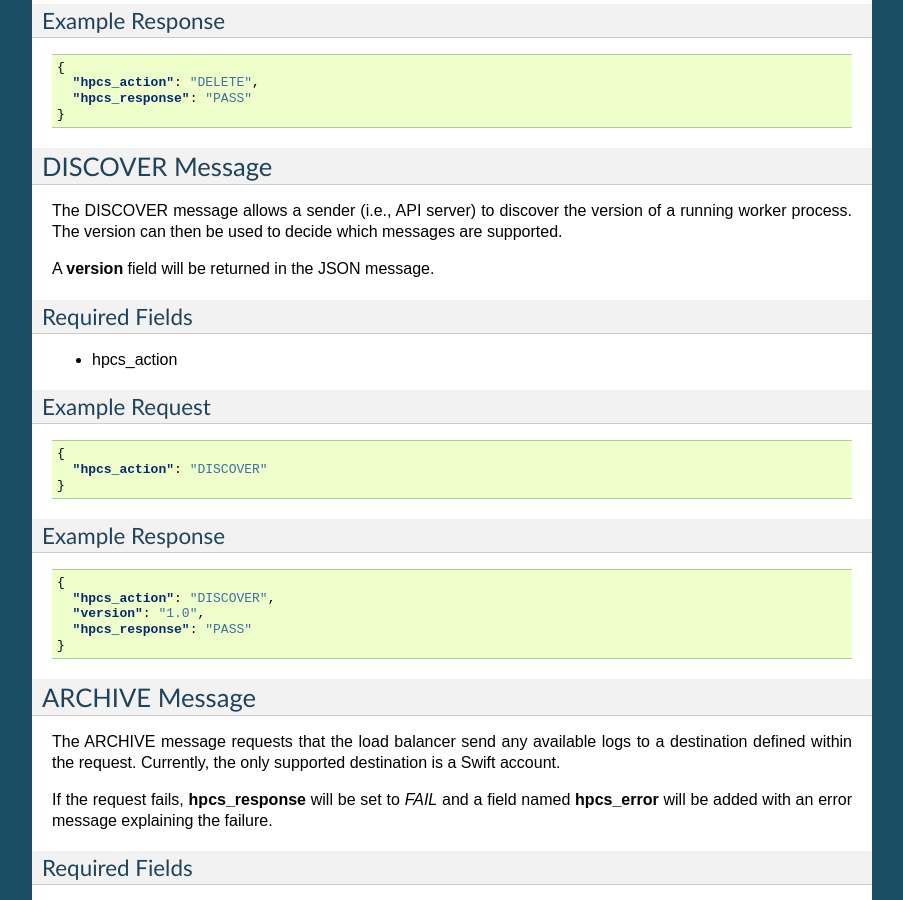
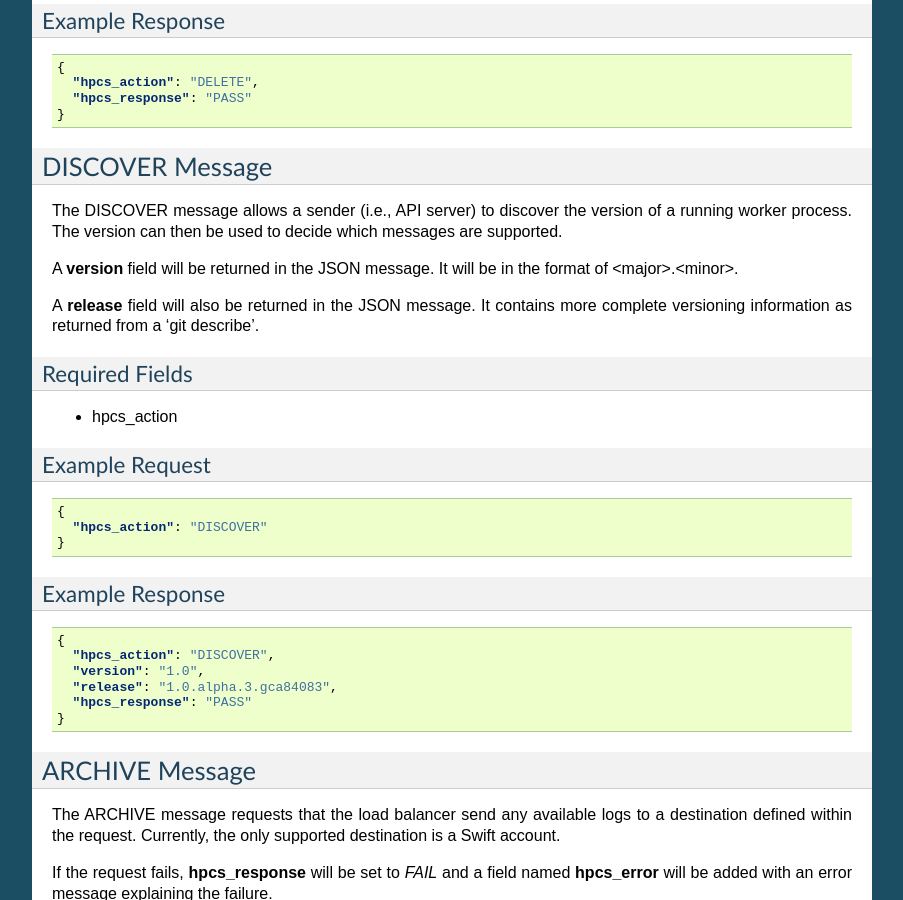
Before and after one commit to stackforge/libra, a Sphinx documentation site: the page built from doc/worker/messages.rst, in a window 1280 px wide and 900 px high, scrolled down 2567 px. Shown: the whole window, without its empty margins (198-1101 px from the left). Built offline with Sphinx 7.4.7, drawn with Linux system fonts in a browser that asks for light colours.

Commit message:
Add release info to worker DISCOVER message.
Change-Id: Iffa0f79b21ac1f907958d2e5b0d2b58202217248

```diff
--- a/doc/worker/messages.rst
+++ b/doc/worker/messages.rst
@@ -181,7 +181,11 @@ The DISCOVER message allows a sender (i.e., API server) to discover the version
 of a running worker process. The version can then be used to decide which
 messages are supported.
 
-A **version** field will be returned in the JSON message.
+A **version** field will be returned in the JSON message. It will be in the
+format of <major>.<minor>.
+
+A **release** field will also be returned in the JSON message. It contains
+more complete versioning information as returned from a 'git describe'.
 
 Required Fields
 ^^^^^^^^^^^^^^^
@@ -205,6 +209,7 @@ Example Response
   {
     "hpcs_action": "DISCOVER",
     "version": "1.0",
+    "release": "1.0.alpha.3.gca84083",
     "hpcs_response": "PASS"
   }
 
```
Also changed, not shown: 2 other files.
